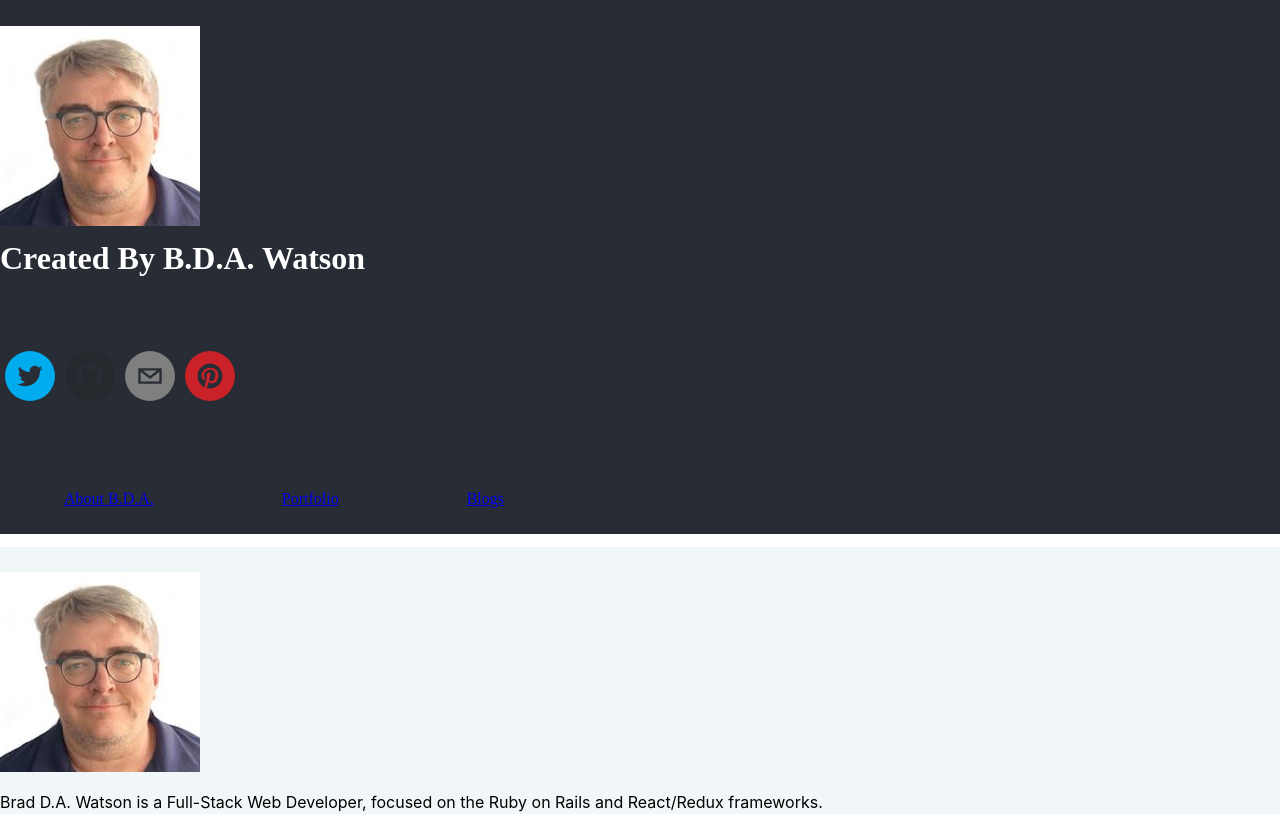
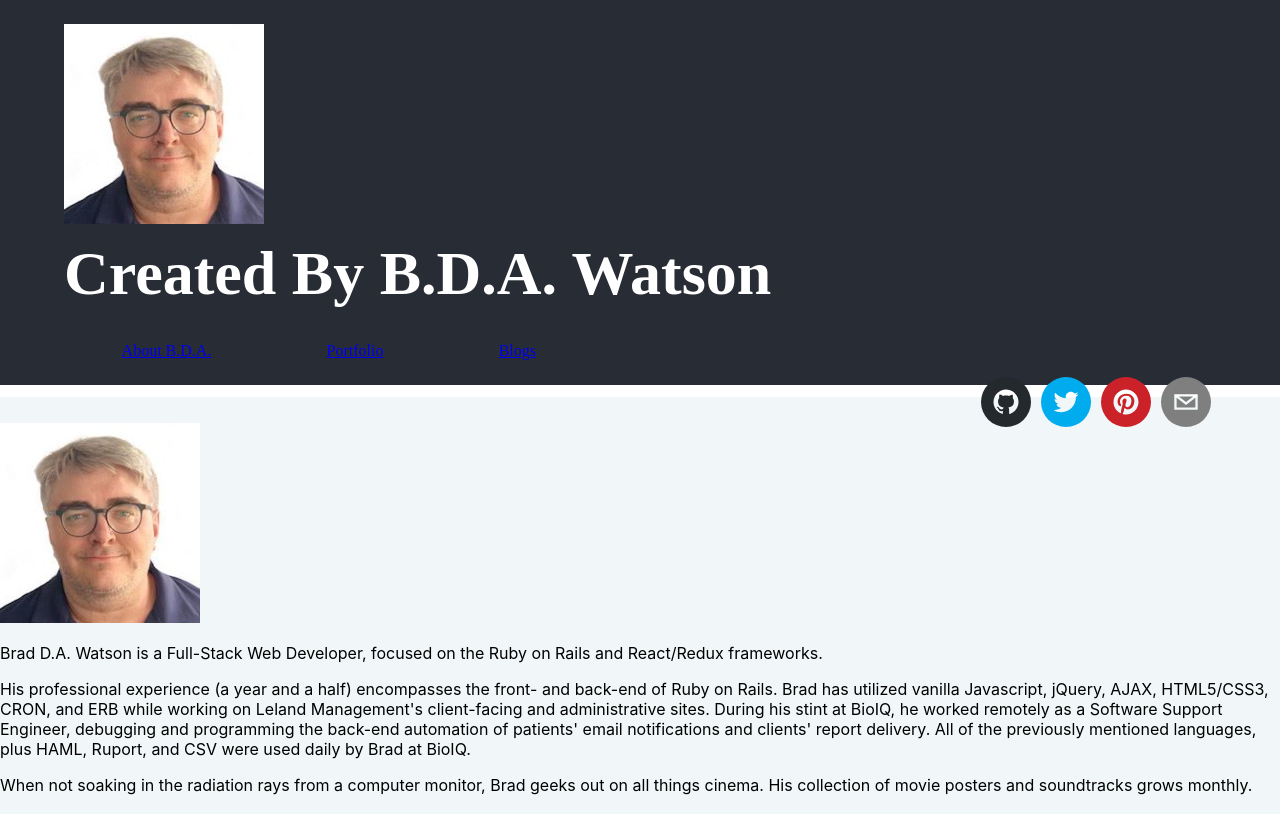
Before and after one commit to bwatson78/created-by-bda-watson, a React (Create React App) app: page / in a window 1280 px wide. Shown: the top 814 px of the page. Built offline with nearby package versions, Linux system fonts and the light colour scheme; the HTML template or start-up script is replaced by a standard one; what webfontloader would draw is missing.

Commit message:
Cleaning up Header CSS

```diff
--- a/src/App.css
+++ b/src/App.css
@@ -16,13 +16,15 @@
   margin-block-start: unset;
   margin-block-end: unset;
   padding: 10px 0px;
+  font-size: 62px;
 }
 
 a.social-icon {
 	margin: 5% 5px;
+	float: right;
 }
 
-.nav-links {
+.nav-links, .Head-Contain {
 	margin: 0 5%;
 }
 
@@ -44,6 +46,19 @@ a.social-icon {
 	max-height: 75px;
 }
 
+.Head-Contain {
+	max-width: unset;
+	width: 90%;
+}
+
+@media (max-width: 1000px) {
+	.headline {font-size: 54px;}
+}
+
+@media (max-width: 800px) {
+	.headline {font-size: 44px;}
+}
+
 @media (max-width: 600px) {
 	.headline {font-size: 26px;}
 	a.social-icon {
--- a/src/containers/Header.js
+++ b/src/containers/Header.js
@@ -11,15 +11,33 @@ class Header extends Component {
   render() {
     return (
       <header className="App-header">
-        <Container>
+        <Container className="Head-Contain">
           <Row>
             <Col><Image src={process.env.PUBLIC_URL + '/headshot.jpeg'} rounded fluid /></Col>
             <Col><h1 className="headline">Created By B.D.A. Watson</h1></Col>
             <Col>
-              <SocialIcon url="http://twitter.com/BradleyWatson"/>
-              <SocialIcon url="http://github.com/bwatson78"/>
-              <SocialIcon url="mailto:brad.watson.orlando@gmail.com"/>
-              <SocialIcon url="https://www.pinterest.com/bradwatsonorlan/"/>
+
+
+              <SocialIcon
+                url="mailto:brad.watson.orlando@gmail.com"
+                target="_blank"
+                rel="noopener noreferrer"
+              />
+              <SocialIcon
+                url="https://www.pinterest.com/bradwatsonorlan/"
+                target="_blank"
+                rel="noopener noreferrer"
+              />
+              <SocialIcon
+                url="http://twitter.com/BradleyWatson"
+                target="_blank"
+                rel="noopener noreferrer"
+              />
+              <SocialIcon
+                url="http://github.com/bwatson78"
+                target="_blank"
+                rel="noopener noreferrer"
+              />
             </Col>
           </Row>
           <Row>
```
